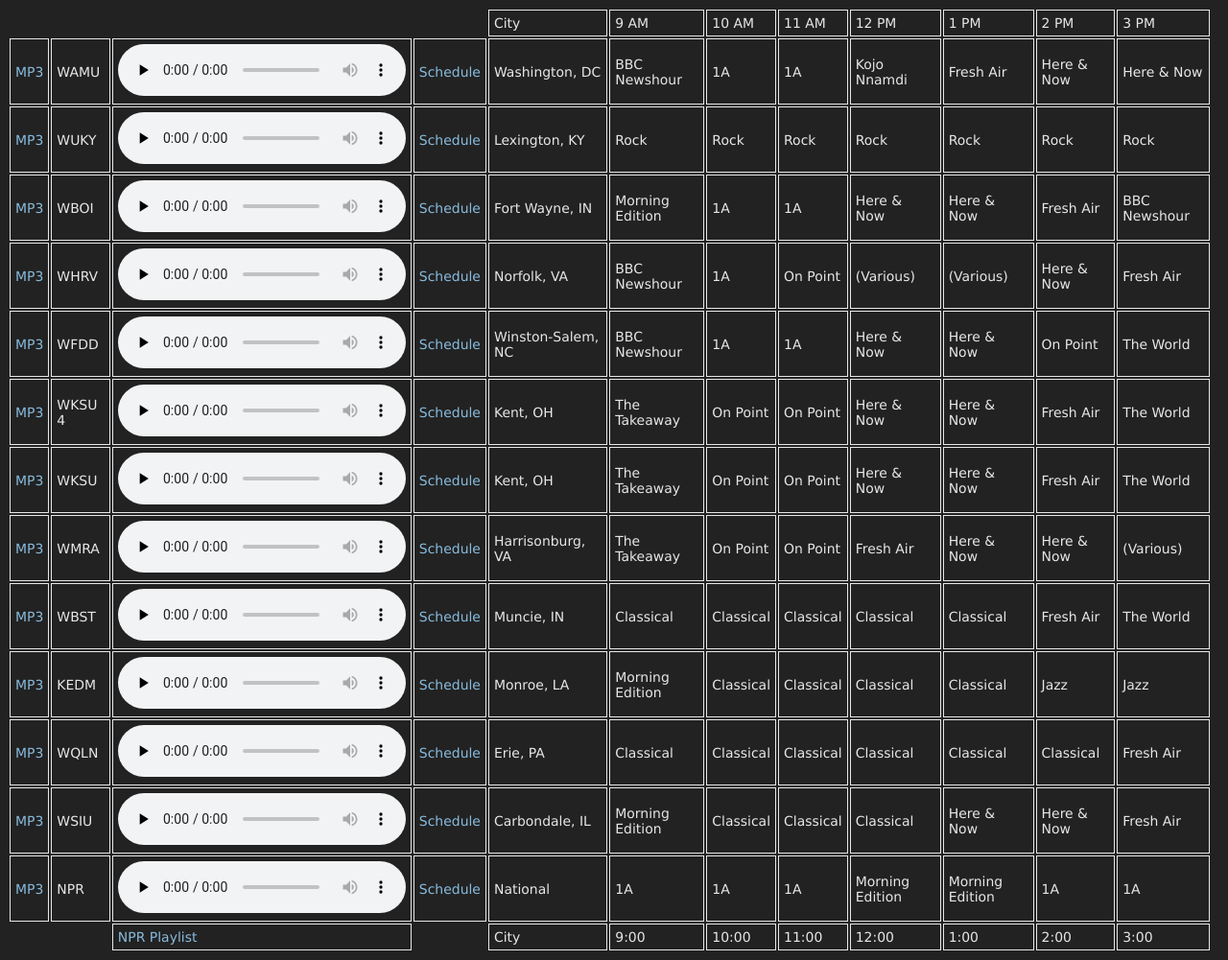
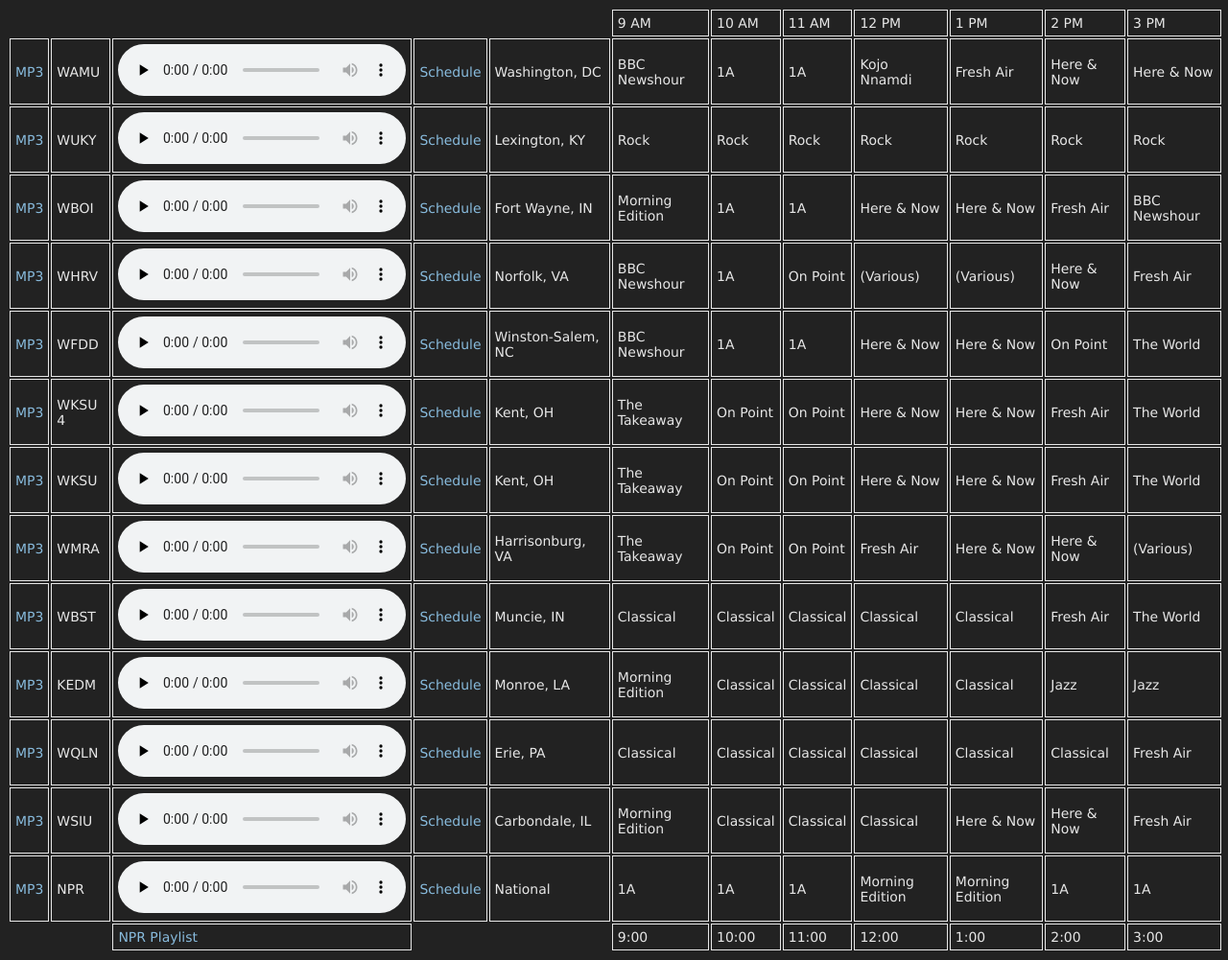
Before and after one commit to danburd/danburd.github.io, a Jekyll site: the page npr.html, which Jekyll copies as it is, in a window 1280 px wide. Shown: the whole page at 96% size. Built offline with Jekyll 4.4.1, drawn with Linux system fonts in a browser that asks for light colours.

Commit message:
Removed city header, style section

```diff
--- a/npr.html
+++ b/npr.html
@@ -4,14 +4,6 @@
   <title>NPR Stations</title>
   <link rel="stylesheet" type="text/css" href="/css/default.css">
   <link rel="shortcut icon" href="/ico/favicon.png" type="image/x-icon">
-  <style>
-    table, th, td {
-      margin: 0 auto;
-    }
-    html, body {
-      width: 99%;
-    }
-  </style>
 </head>
 <body>
 
@@ -21,7 +13,7 @@
     <td></td>
     <td></td>
     <td></td>
-    <td>City</td>
+    <td></td>
     <td>9 AM</td>
     <td>10 AM</td>
     <td>11 AM</td>
@@ -217,7 +209,7 @@
     <td></td>
     <td><a href="/m3u/npr.m3u">NPR Playlist</a></td>
     <td></td>
-    <td>City</td>
+    <td></td>
     <td>9:00</td>
     <td>10:00</td>
     <td>11:00</td>
```
